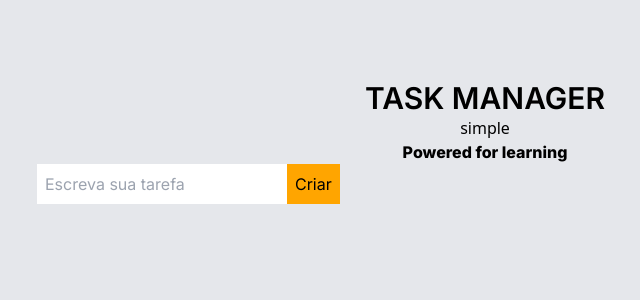
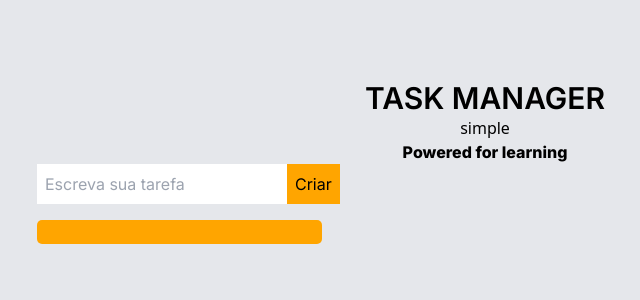
Before and after one commit to PeCMay2105/taskManagerPCMAY, a Next.js app: page / in a window 1280 px wide. Shown: the top 300 px of the page, without its empty margins (155-795 px from the left). Built offline with nearby package versions, Linux system fonts and the light colour scheme.

Commit message:
componentes de adicionar tasks está funcionando

```diff
--- /dev/null
+++ b/app/componentes/newTask/task.tsx
@@ -0,0 +1,29 @@
+import React from 'react'
+
+
+const nTaskStyle ={
+    backgroundColor:"Orange",
+    border:"gray 200",
+    width:"17.8rem",
+    marginTop:"1rem",
+    padding:"1.5vh",
+    borderRadius:"5px"
+}
+
+
+interface content {
+    conteudo:string,
+}
+
+
+const Task:React.FC<content> = ({conteudo}) => {
+  return (
+    <div>
+        <div style={nTaskStyle}>
+        <h1>{conteudo}</h1>
+        </div>
+    </div>
+  )
+}
+
+export default Task
--- a/app/componentes/novaTarefa/index.tsx
+++ b/app/componentes/novaTarefa/index.tsx
@@ -4,6 +4,7 @@ import React from 'react'
 import { Botao } from '../botao'
 import { Input } from '../input'
 import { Form } from '../form'
+import Task from '../newTask/task'
 
 interface functions{
   getTarefaAdicionavel(arg:string): ()=> void
@@ -15,6 +16,10 @@ export const NewTask:React.FC<functions> = ({getTarefaAdicionavel}) => {
 
 
   return (
-    <Form novaTarefa={(valor:string)=>getTarefaAdicionavel(valor)}></Form>
+    <div>
+      <Form novaTarefa={(valor:string)=>getTarefaAdicionavel(valor)}></Form>
+      <Task></Task>
+    </div>
+
   )
 }
--- a/app/page.tsx
+++ b/app/page.tsx
@@ -2,6 +2,7 @@
 
 import React, { useState } from 'react'
 import { NewTask } from './componentes/novaTarefa'
+import Task from './componentes/newTask/task'
 
   interface setting{
     setter: (arg:string) => void
@@ -10,10 +11,12 @@ import { NewTask } from './componentes/novaTarefa'
 const Home:React.FC<setting> = () => {
 
   const [tarefa,setTarefa] = useState<string>("")
+  const [listaTarefa,setListaTarefa] = useState<string[]>([])
 
 
   const setter = (valor:string)=>{
     setTarefa(valor)
+    setListaTarefa([...listaTarefa,valor])
   }
 
 
@@ -26,6 +29,11 @@ const Home:React.FC<setting> = () => {
 
       <div className='display-flex justify-center flex-col items-center w-[70vw]'>
         <NewTask getTarefaAdicionavel={(valor:string)=> ()=>  setter(valor)}></NewTask>
+        {
+          listaTarefa.map((tarefa,index) =>{
+            return <Task key={index} conteudo={tarefa}></Task>
+          })
+        }
       </div>
     </div>
   )
```
